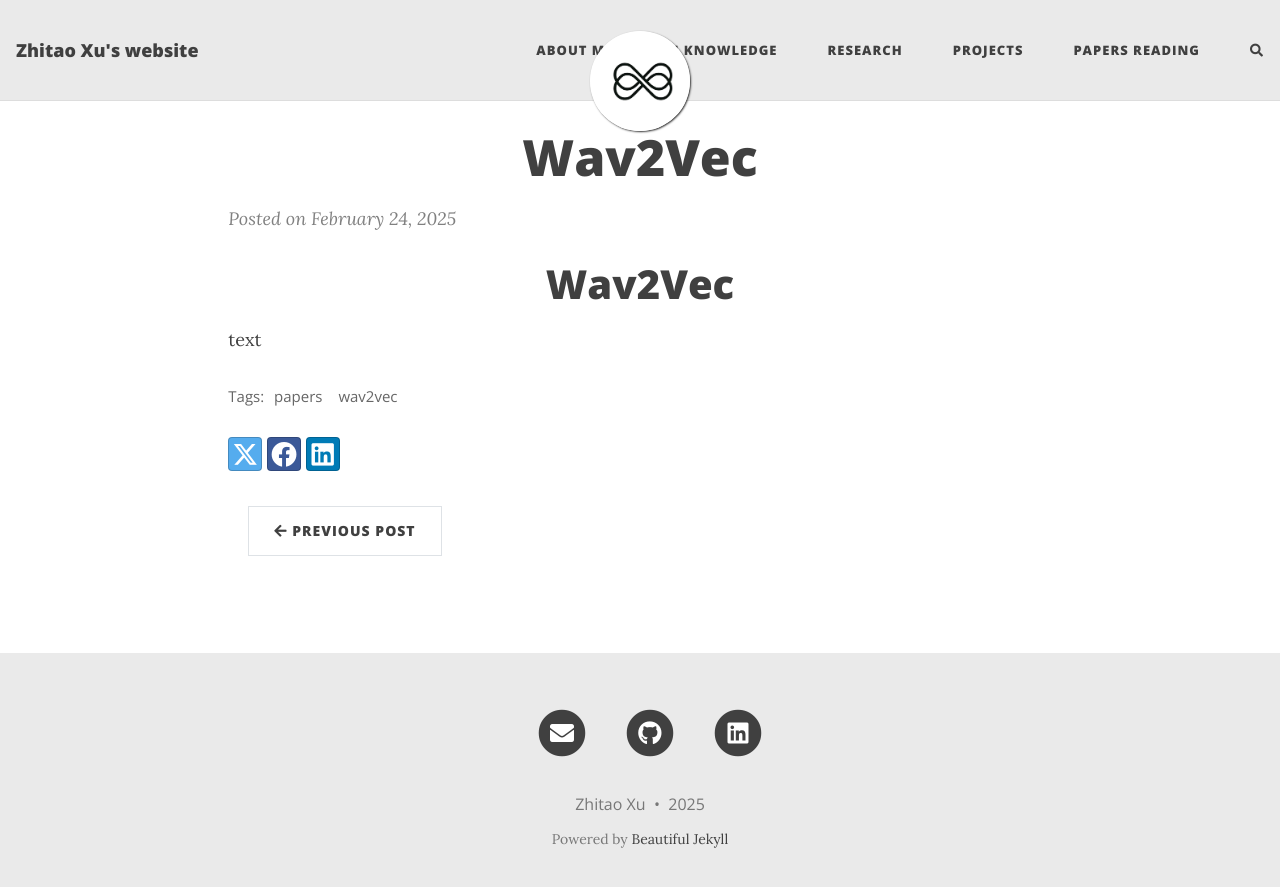
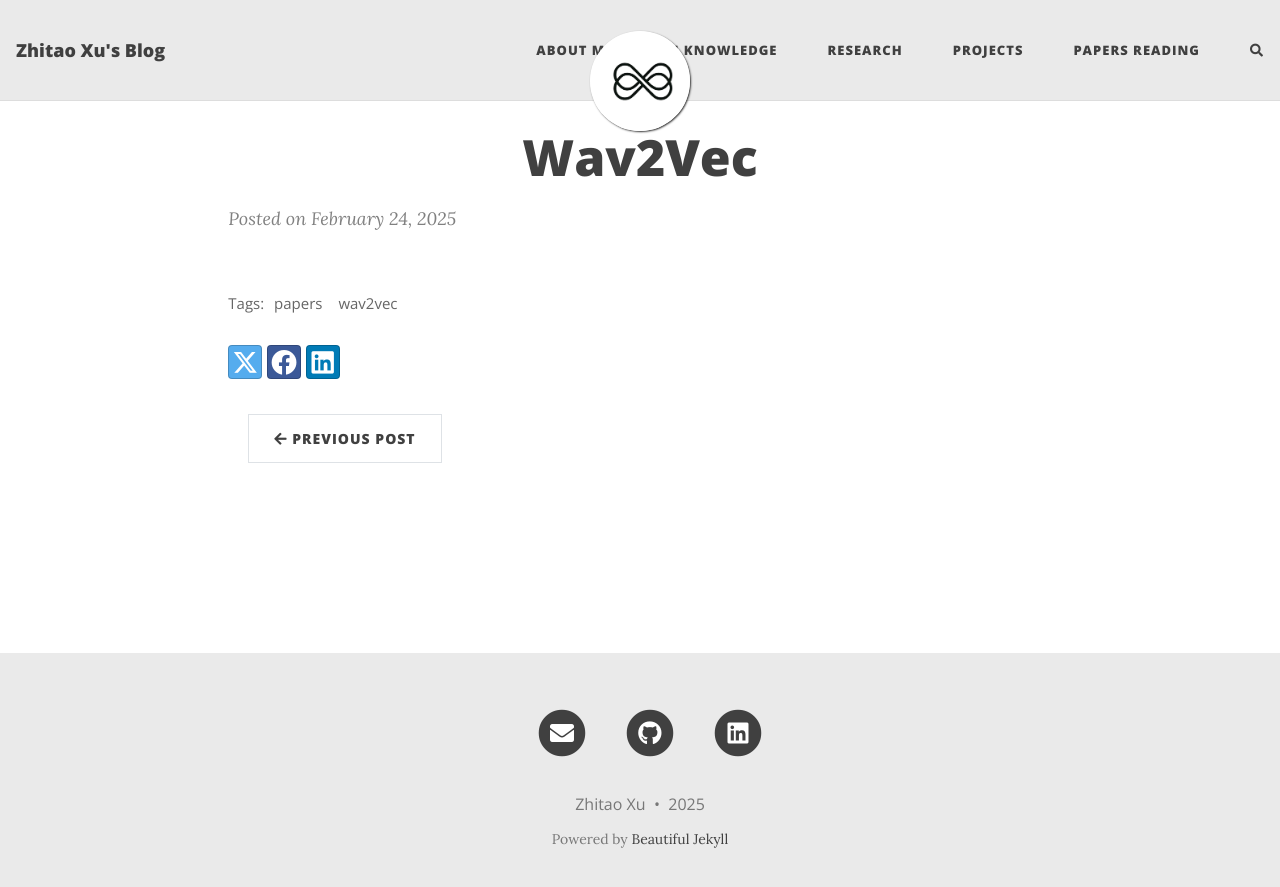
Before and after one commit to HerrXu01/herrxu01.github.io, a Jekyll site: the page built from papers-reading/_posts/2025-02-24-Paper-Wav2Vec.md, in a window 1280 px wide. Shown: the top 887 px of the page. Built offline with Jekyll 4.4.1, drawn with Linux system fonts in a browser that asks for light colours; comment, search, counter and statistics services are not loaded.

Commit message:
change website to blog

```diff
--- a/_config.yml
+++ b/_config.yml
@@ -10,7 +10,7 @@
 ############################
 
 # Name of website
-title: Zhitao Xu's website
+title: Zhitao Xu's Blog
 
 # Your name to show in the footer
 author: Zhitao Xu
--- a/papers-reading/_posts/2025-02-24-Paper-Wav2Vec.md
+++ b/papers-reading/_posts/2025-02-24-Paper-Wav2Vec.md
@@ -5,7 +5,3 @@ date: 2025-02-24
 categories: papers-reading
 tags: [papers, wav2vec]
 ---
-
-# Wav2Vec
-
-text
```
